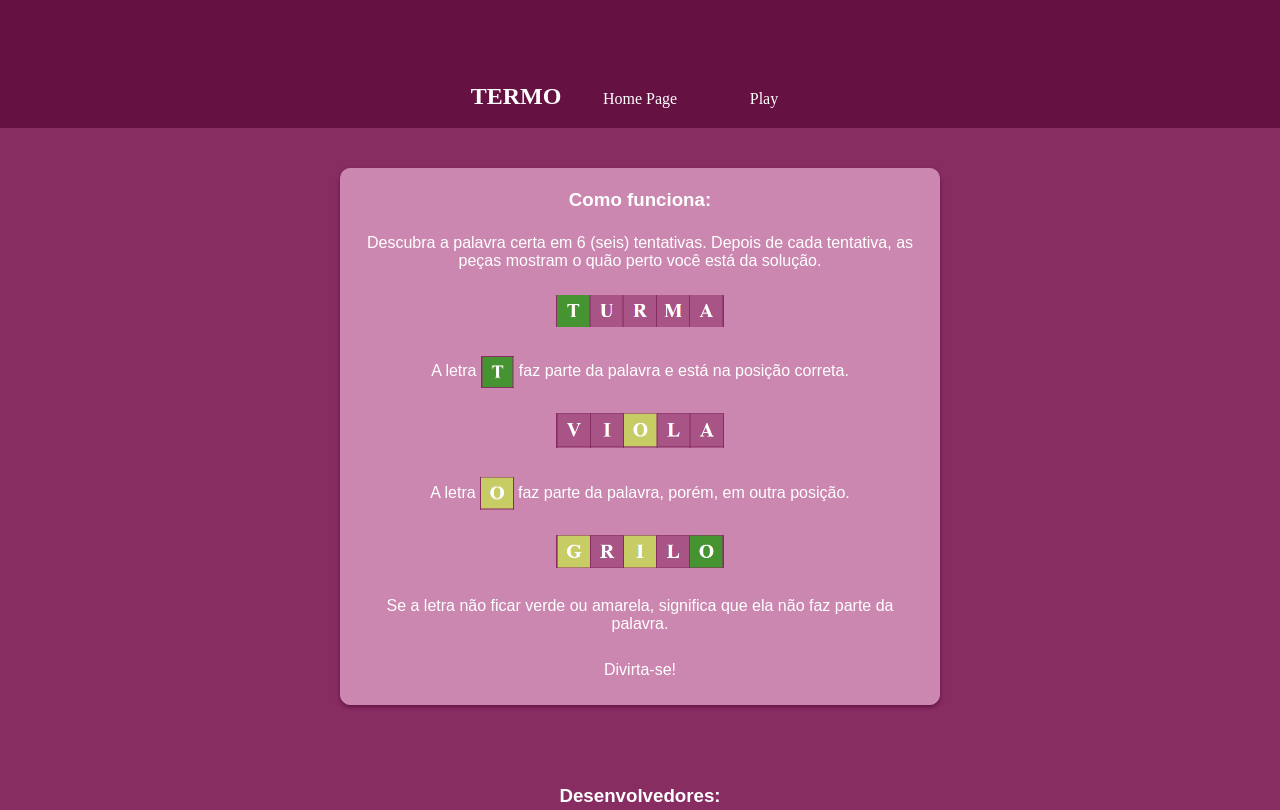
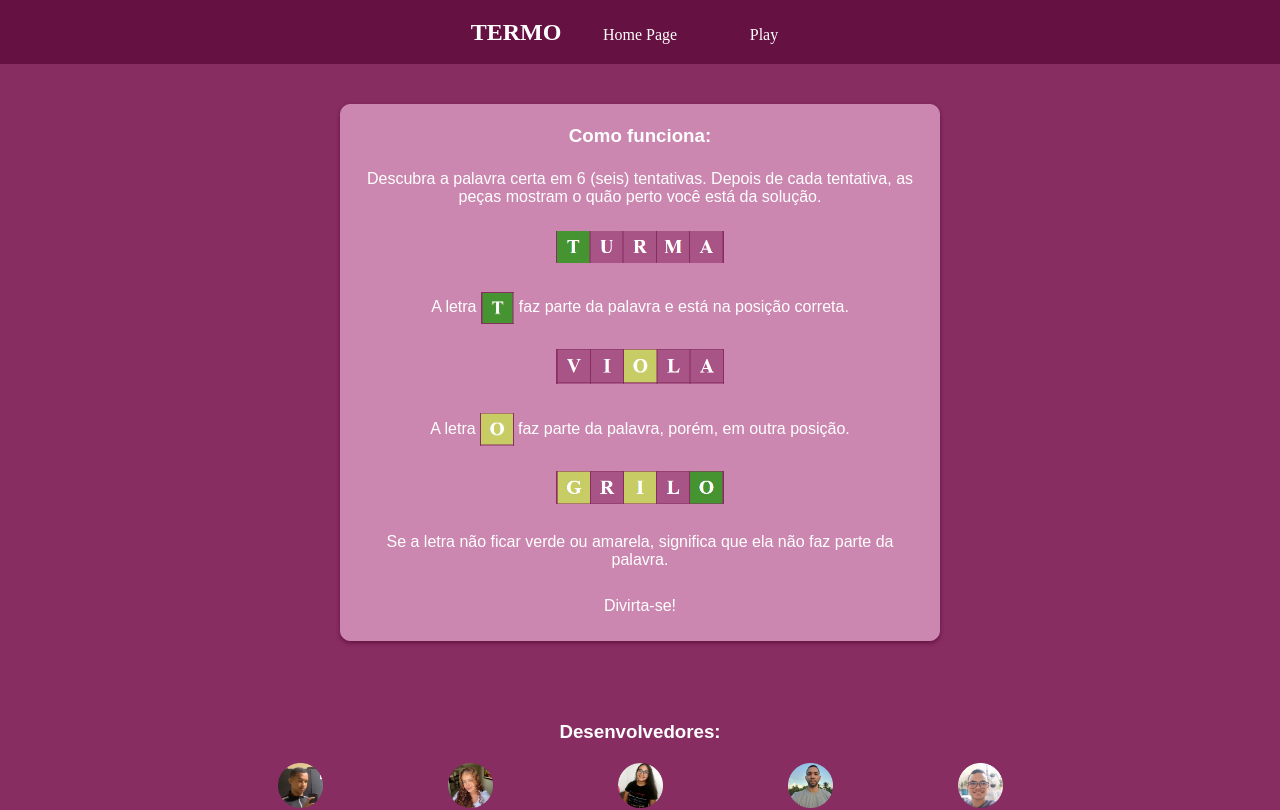
Before and after one commit to IzabelleAlves/Termo-game, a SvelteKit app: page /sobre in a window 1280 px wide. Shown: the top 810 px of the page. Built offline with nearby package versions, Linux system fonts and the light colour scheme.

Commit message:
Pequena correção no cabeçalho.

```diff
--- a/src/routes/sobre/+page.svelte
+++ b/src/routes/sobre/+page.svelte
@@ -6,7 +6,7 @@
   let tituloDoJogo: string = "TERMO"
 </script>
 
-<header class="header">
+<header>
   <title>{tituloDoJogo}</title>
 </header>
 
@@ -17,6 +17,7 @@
     <a class="menu" href="/jogar">Play</a>
  </nav>
 </div>
+
 
 
 <section class="game-instructions">
```
